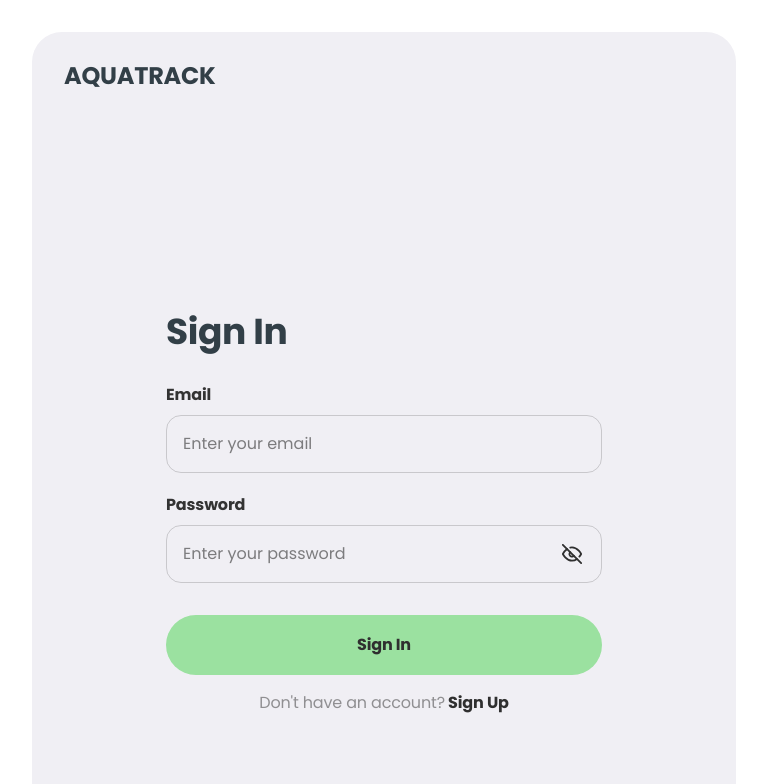
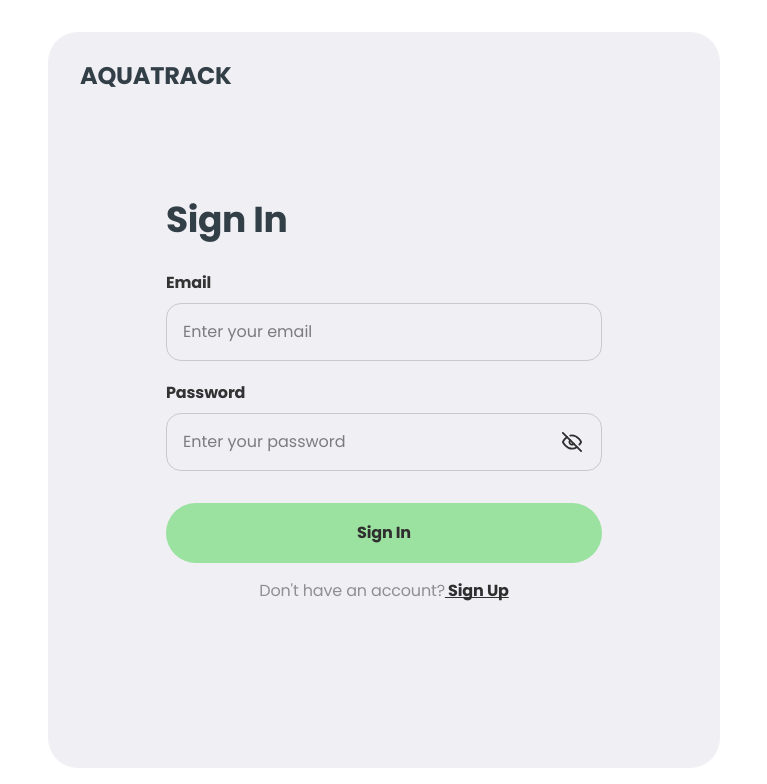
Before and after one commit to dima50066/FiveForce-Frontend, a React (Vite) app: page /signin in a window 1536 px wide. Shown: the top 784 px of the page, without its empty margins (384-1151 px from the left). Built offline with nearby package versions, Linux system fonts and the light colour scheme.

Commit message:
deleteFix

```diff
--- a/src/components/SignInForm/SignInForm.module.css
+++ b/src/components/SignInForm/SignInForm.module.css
@@ -124,3 +124,6 @@
                                             height: 20px;
                                         }
 }
+@media (min-width: 1440px) {
+
+}
--- a/src/pages/SignInPage/SignInPage.module.css
+++ b/src/pages/SignInPage/SignInPage.module.css
@@ -31,6 +31,7 @@
     font-weight: 700;
     color: var(--main-text);
     text-decoration-skip-ink: none ;
+    text-decoration: underline;
 }
 @media (min-width: 768px) {
     .container {
@@ -42,11 +43,8 @@
     }
     .logo {
         position: absolute;
-            /* Відносно контейнера */
             top: 32px;
-            /* Верхній край */
             left: 32px;
-            /* Лівий край */
     }
         .heroTitle {
             line-height: 106%;
@@ -57,3 +55,13 @@
            font-size: 16px;
         }
 }
+@media (min-width: 1440px) {
+    .container {
+            min-width: 672px;
+            height: 736px;
+            padding: 169px 118px;
+            font-size: 16px;
+            position: relative;
+        }
+
+}
--- a/src/pages/SignUpPage/SignUpPage.module.css
+++ b/src/pages/SignUpPage/SignUpPage.module.css
@@ -33,6 +33,7 @@
     font-weight: 700;
     color: var(--main-text);
     text-decoration-skip-ink: none;
+    text-decoration: underline;
 }
 @media (min-width: 768px) {
     .container {
@@ -62,3 +63,13 @@
         font-size: 16px;
     }
 }
+@media (min-width: 1440px) {
+    .container {
+        min-width: 672px;
+        height: 736px;
+        padding: 130px 118px 100px;
+        font-size: 16px;
+        position: relative;
+    }
+
+}
```
Also changed, not shown: src/components/SignInForm/SignInForm.jsx (+0 -104 lines), src/components/SignUpForm/SignUpForm.jsx (+0 -101 lines). Lines whose indentation alone changed are shown as unchanged.
